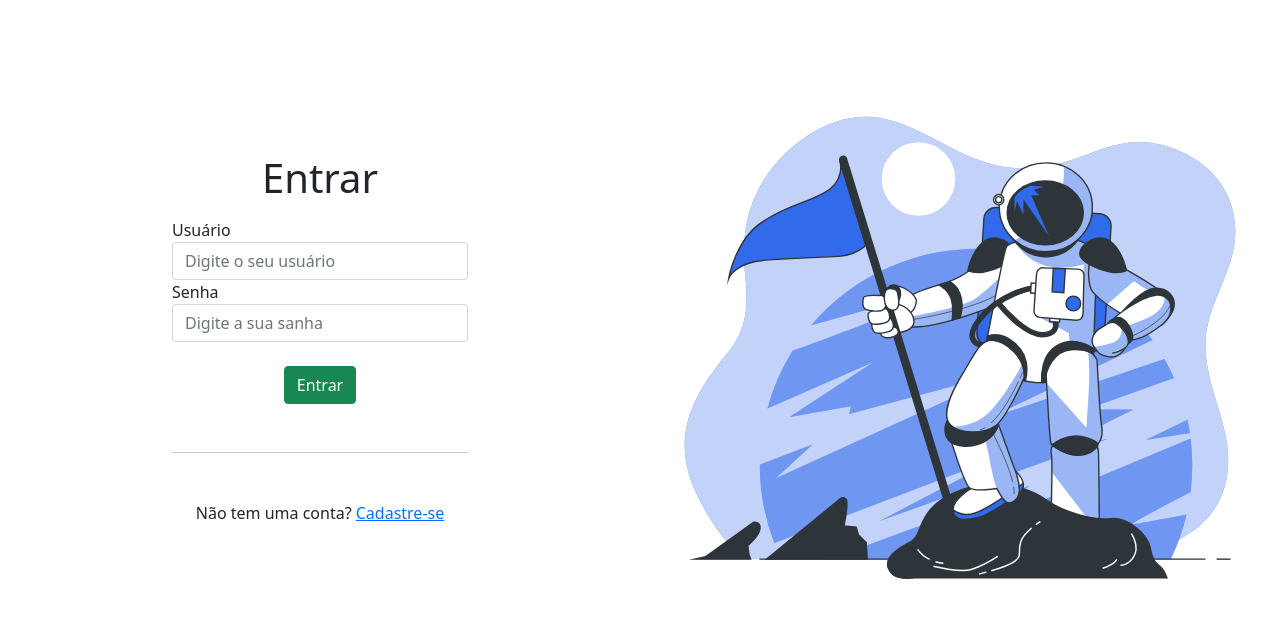
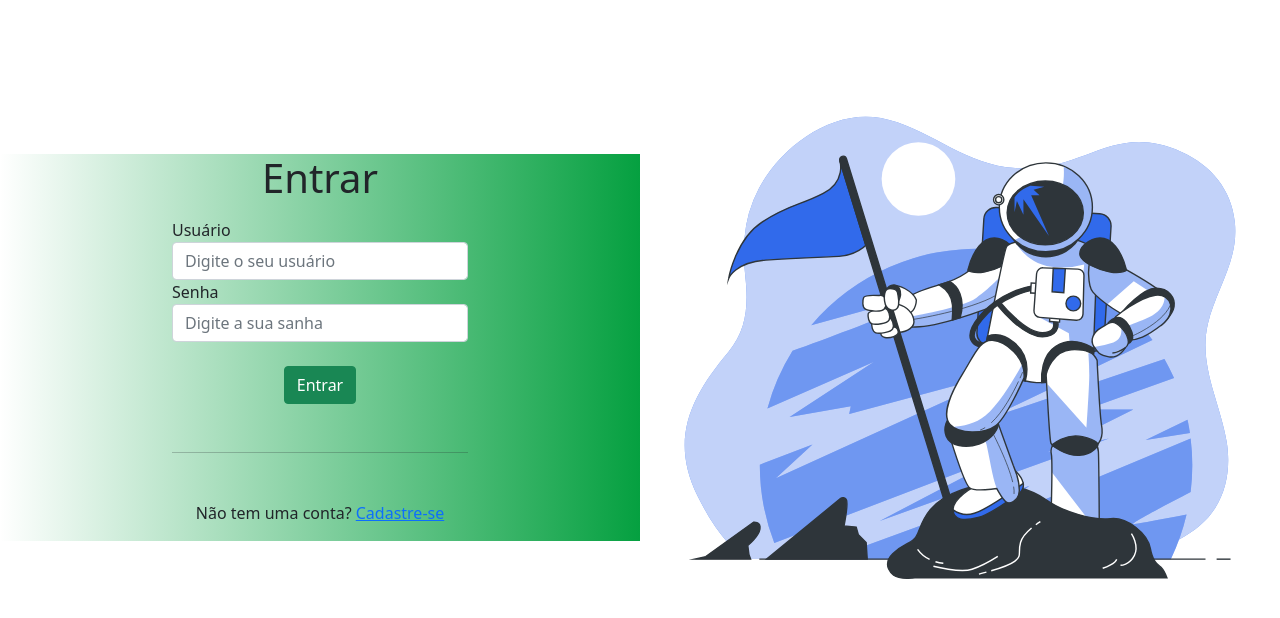
Before and after one commit to JoseLuisCorreia/BlogPessoal-Front, an Angular app in the folder Angular/blogPessoal/: page /#/entrar in a window 1280 px wide. Shown: the top 618 px of the page. Built offline with nearby package versions, Linux system fonts and the light colour scheme.

Commit message:
Alterado cores do bg

```diff
--- a/Angular/blogPessoal/src/app/entrar/entrar.component.html
+++ b/Angular/blogPessoal/src/app/entrar/entrar.component.html
@@ -1,11 +1,11 @@
-<div class="container-fluid">
+<div class="container-fluid" >
 
     <div class="row d-flex align-items-center">
 
-        <div class="col-md-6">
+        <div class="col-md-6" id="gradien">
 
-            <div class="row d-flex justify-content-center">
-                <div class="col-md-6">
+            <div class="row d-flex justify-content-center" >
+                <div class="col-md-6" id="gradii">
 
                     <h1 class="text-center mb-3">Entrar</h1>
 
--- a/Angular/blogPessoal/src/app/inicio/inicio.component.html
+++ b/Angular/blogPessoal/src/app/inicio/inicio.component.html
@@ -42,11 +42,11 @@
         </div>
       </nav>
 
-      <div class="tab-content" id="nav-tabContent">
+      <div class="tab-content" id="nav-tabContent" >
 
         <div class="tab-pane fade show active" id="nav-todasPostagens" role="tabpanel" aria-labelledby="nav-todasPostagens-tab">Todas as postagens</div>
 
-        <div class="tab-pane fade" id="nav-minhasPostagens" role="tabpanel" aria-labelledby="nav-minhasPostagens-tab">Minhas postagens</div>
+        <div class="tab-pane fade" id="nav-minhasPostagens" role="tabpanel" aria-labelledby="nav-minhasPostagens-tab" >Minhas postagens</div>
 
         <div class="tab-pane fade" id="nav-postagensTema" role="tabpanel" aria-labelledby="nav-postagensTema-tab">Postagens por tema</div>
       </div>
@@ -63,7 +63,7 @@
 
 
   <!-- Modal -->
-  <div class="modal fade" id="novaPostagem" data-bs-backdrop="static" data-bs-keyboard="false" tabindex="-1" aria-labelledby="staticBackdropLabel" aria-hidden="true">
+  <div class="modal fade" id="novaPostagem"  data-bs-backdrop="static" data-bs-keyboard="false" tabindex="-1" aria-labelledby="staticBackdropLabel" aria-hidden="true">
     <div class="modal-dialog">
       <div class="modal-content">
         <div class="modal-header">
--- a/Angular/blogPessoal/src/styles.css
+++ b/Angular/blogPessoal/src/styles.css
@@ -10,3 +10,11 @@ html{
 .fs-18{
     font-size: 18pt;
 }
+
+#gradien {
+    background: rgb(4, 129, 35); /* For browsers that do not support gradients */
+    background: -webkit-linear-gradient(left,rgba(255,0,0,0),rgb(5, 116, 2)); /*Safari 5.1-6*/
+    background: -o-linear-gradient(right,rgba(255,0,0,0),rgb(4, 150, 48)); /*Opera 11.1-12*/
+    background: -moz-linear-gradient(right,rgba(255,0,0,0),rgb(4, 145, 34)); /*Fx 3.6-15*/
+    background: linear-gradient(to right, rgba(255,0,0,0), rgb(5, 160, 64)); /*Standard*/
+  }
```
